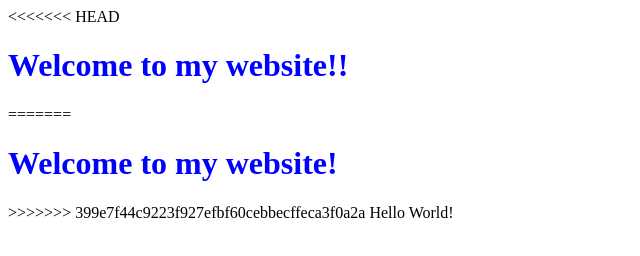
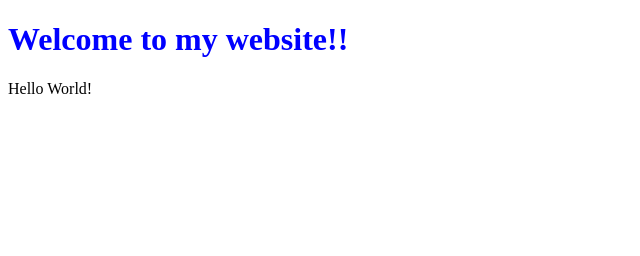
Before and after one commit to Bate-Takang/Training, a plain HTML site: page hello.html in a window 1280 px wide. Shown: the whole page, without its empty margins (0-640 px from the left). Drawn offline with Linux system fonts and the light colour scheme.

Commit message:
Update hello.html

```diff
--- a/hello.html
+++ b/hello.html
@@ -4,11 +4,7 @@
         <title>Hello!</title>
     </head>
     <body>
-<<<<<<< HEAD
         <h1 style="color: blue;">Welcome to my website!!</h1>
-=======
-        <h1 style="color:blue;">Welcome to my website!</h1>
->>>>>>> 399e7f44c9223f927efbf60cebbecffeca3f0a2a
         Hello World!
     </body>
 </html>
```
